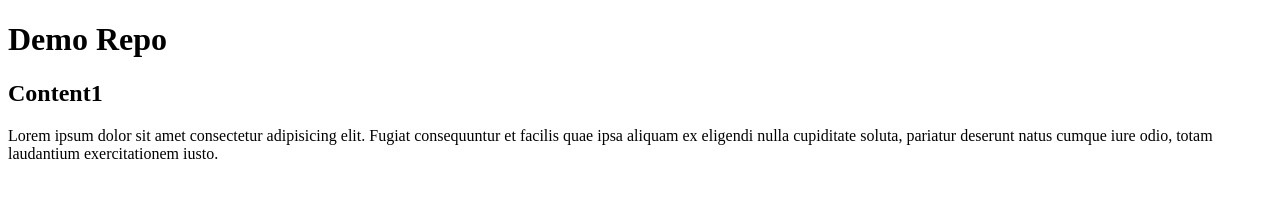
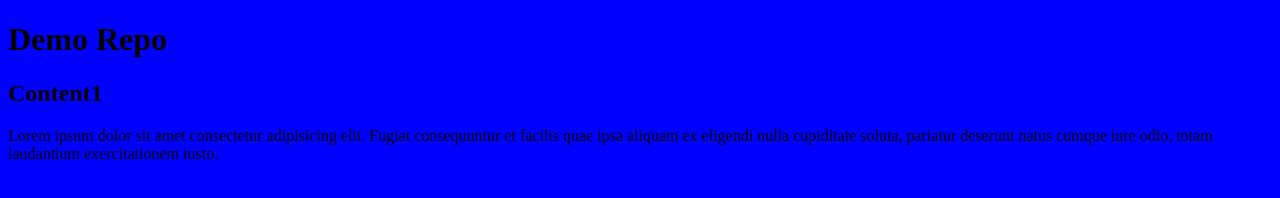
Before and after one commit to brodyclb/demo-repo, a plain HTML site: page index.html in a window 1280 px wide. Drawn offline with Linux system fonts and the light colour scheme.

Commit message:
backbround color

```diff
--- a/c/main.css
+++ b/c/main.css
@@ -1,3 +1,6 @@
 *{
     box-sizing: border-box;
 }
+body{
+    background-color: blue;
+}
--- a/index.html
+++ b/index.html
@@ -3,6 +3,7 @@
 <head>
     <meta charset="UTF-8">
     <meta name="viewport" content="width=device-width, initial-scale=1.0">
+    <link rel="stylesheet" href="c/main.css">
     <title>Demo Repo</title>
 </head>
 <body>
@@ -20,5 +21,8 @@
             </p>
         </article>
     </maim>
+    <footer>
+
+    </footer>
 </body>
 </html>
```
